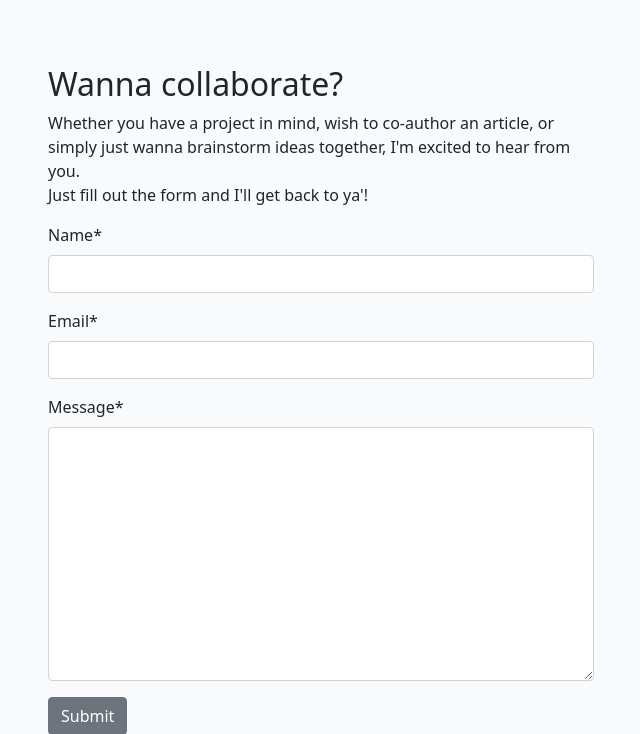
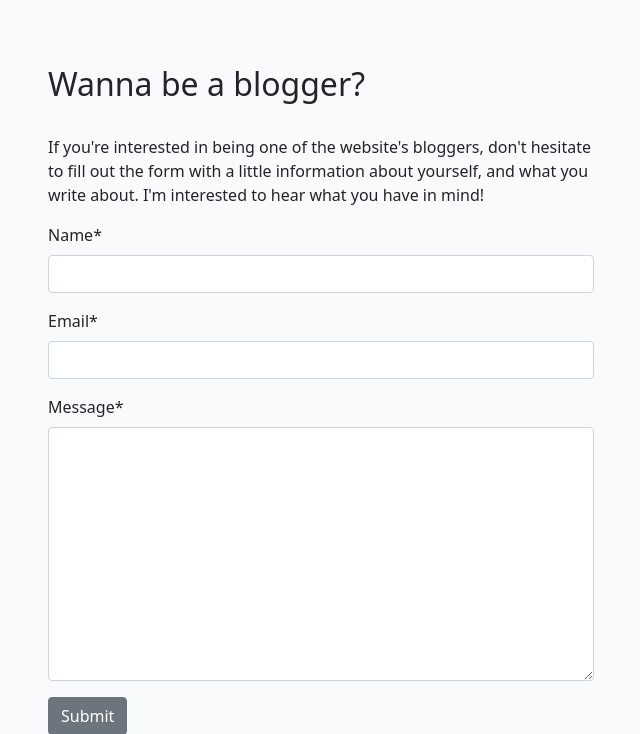
Before and after one commit to Humanslaughter/pp4-blog, a Django app: page /about/ in a window 1280 px wide. Shown: the part 195-929 px from the top of the page, without its empty margins (319-959 px from the left). Run offline with Django 4.2, Linux system fonts and the light colour scheme; data that the repository does not hold is empty; parts of the project's set-up code (start-up, migrations or seed data) failed here and were passed over; some libraries are stand-ins or nearby versions.

Commit message:
Update Collaborate Form text

```diff
--- a/about/templates/about/about.html
+++ b/about/templates/about/about.html
@@ -25,12 +25,10 @@
     </div>
     <div class="row justify-content-center">
         <div class="col-12 col-md-6 my-5">
-            <h2>Wanna collaborate?</h2>
-            <p>Whether you have a project in mind, wish to co-author
-                an article, or simply just wanna brainstorm ideas together,
-                I'm excited to hear from you.<br>
-                Just fill out the form and I'll get back to ya'!</p>
-
+            <h2>Wanna be a blogger?</h2>
+            <p><br>If you're interested in being one of the website's bloggers,
+                don't hesitate to fill out the form with a little information about yourself,
+                and what you write about. I'm interested to hear what you have in mind!</p>
             <form method="post">
                 {{ collaborate_form | crispy }}
                 {% csrf_token %}
```
